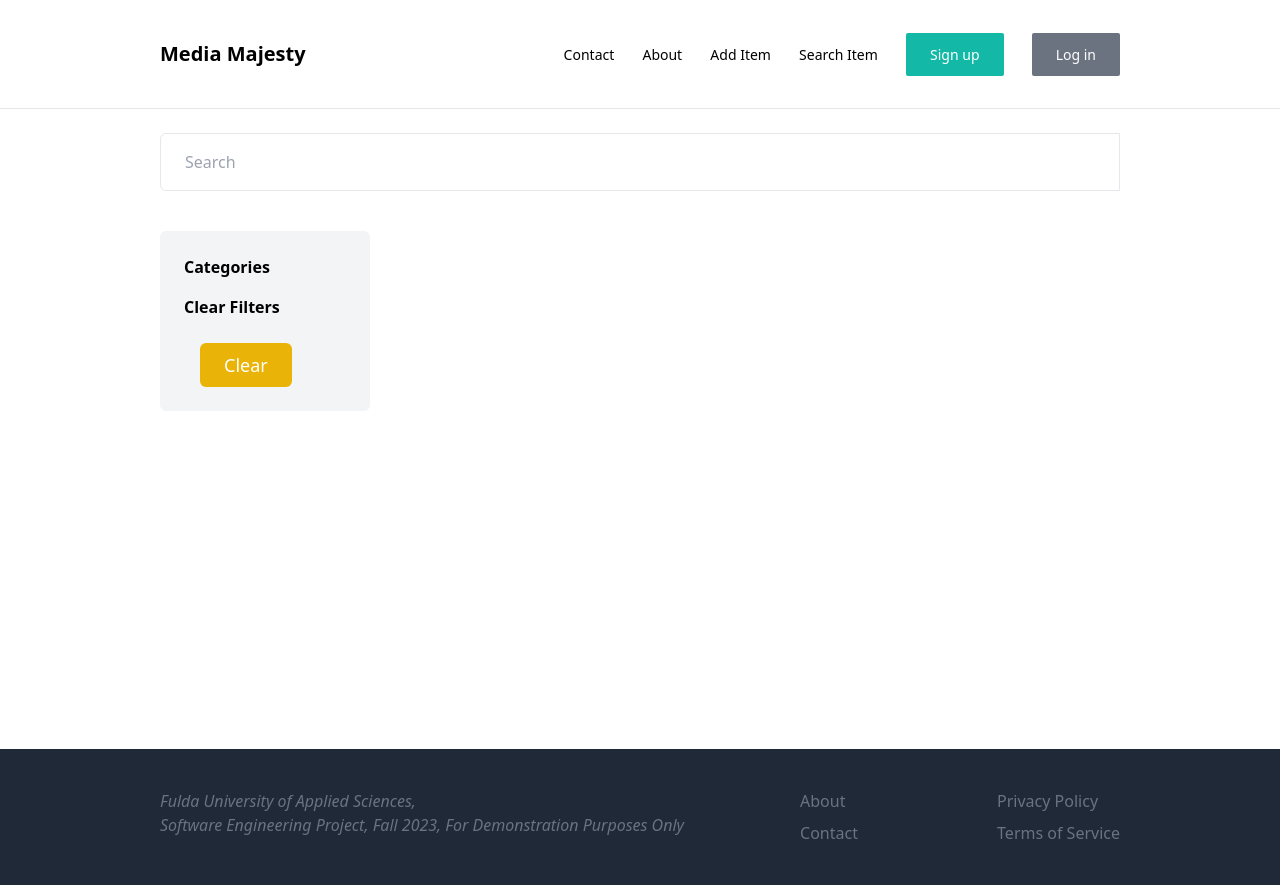
After one commit to Hochschule-Fulda-AI/media-majesty, a Django app: page /items/ in a window 1280 px wide. The commit adds this page. Run offline with Django 4.2, Linux system fonts and the light colour scheme; data that the repository does not hold is empty; some libraries are stand-ins or nearby versions.

Commit message:
add search and filtering functionality

```diff
--- a/mediamajesty/core/templates/core/base.html
+++ b/mediamajesty/core/templates/core/base.html
@@ -15,6 +15,7 @@
             <a href="{% url 'core:contact' %}" class="text-sm font-medium hover:text-gray-500">Contact</a>
             <a href="{% url 'core:about' %}" class="text-sm font-medium hover:text-gray-500">About</a>
             <a href="{% url 'items:add_new_item' %}" class="text-sm font-medium hover:text-gray-500">Add Item</a>
+            <a href="{% url 'items:items' %}" class="text-sm font-medium hover:text-gray-500">Search Item</a>
             {% if request.user.is_authenticated %}
             <a href="{% url 'dashboard:index' %}" class="text-sm font-medium hover:text-gray-500">Dashboard</a>
             <a href="{% url 'core:inbox' %}" class="text-sm font-medium hover:text-gray-500">Inbox</a>
--- /dev/null
+++ b/mediamajesty/items/templates/items/items.html
@@ -0,0 +1,44 @@
+{% extends 'core/base.html' %}
+
+{% block title %}Search items{% endblock %}
+
+{% block content %}
+<form action="{% url 'items:items' %}" class="w-full mb-10 flex items-center">
+    <input type="text" name="search" placeholder="Search" class ="py-4 px-6 border w-full rounded-l-md " value={{ query }}>
+</form>
+
+<div class="pb-6 grid grid-cols-4 gap-10">
+    <div class="col-span-1 bg-gray-100 p-6 rounded-md">
+        <p class="font-semibold">Categories</p>
+        <ul class="mt-4">
+            {% for category in categories %}
+            <li class="mb-2 p-4 {% if category.id == category_id %} bg-gray-200 {% endif %}">
+                <a href="{% url 'items:items' %}?search={{ search }}&category={{ category.id }}" class="text-gray-500 hover:text-gray-700">{{ category.name }}</a>
+            </li>
+            {% endfor %}
+        </ul>
+        <p class="font-semibold mt-4">Clear Filters</p>
+        <ul>
+            <li><a href="{% url 'items:items' %}" class="mt-6 ml-4 py-2 px-6 inline-block bg-yellow-500 hover:bg-yellow-600 rounded-md text-lg text-white font-medium">Clear</a></li>
+        </ul>
+    </div>
+
+    <div class="col-span-3">
+        <div class="grid grid-cols-3 gap-10">
+            {% for item in items %}
+            <div>
+                <a href="{% url 'items:index' item.id %}">
+                    <div>
+                        <img src="{{ item.thumbnail.url }}" class="rounded-t-xl" />
+                    </div>
+                    <div class="p-6 bg-white rounded-b-xl">
+                        <h2 class="text-2xl mb-2">{{ item.name }}</h2>
+                        <p class="text-gray-500">Price: {{ item.price }}€</p>
+                    </div>
+                </a>
+            </div>
+            {% endfor %}
+        </div>
+    </div>
+</div>
+{% endblock %}
--- a/mediamajesty/items/urls.py
+++ b/mediamajesty/items/urls.py
@@ -4,8 +4,9 @@ from . import views
 app_name = "items"
 
 urlpatterns = [
+        path("", views.items, name="items"),
+        path("add/", views.add_new_item, name="add_new_item"),
         path("<int:id>/", views.index, name="index"),
-        path("add/", views.add_new_item, name="add_new_item"),
         path("<int:id>/edit/", views.edit_item, name="edit_item"),
         path("<int:id>/delete/", views.delete_item, name="delete_item"),
 ]
--- a/mediamajesty/items/views.py
+++ b/mediamajesty/items/views.py
@@ -1,8 +1,33 @@
 from django.contrib.auth.decorators import login_required
 from django.shortcuts import render, redirect, get_object_or_404
+from django.db.models import Q
 
 from .forms import AddNewItemForm, EditItemForm
-from .models import Item
+from .models import Category, Item
+
+
+def items(request):
+    search = request.GET.get("search", "")
+    category_id = request.GET.get("category", 0)
+    categories = Category.objects.all()
+    items = Item.objects.filter(is_sold=False)
+
+    if category_id:
+        items = items.filter(category_id=category_id)
+
+    if search:
+        items = items.filter(Q(name__icontains=search) | Q(description__icontains=search))
+
+    return render(
+        request,
+        "items/items.html",
+        {
+            "items": items,
+            "search": search,
+            "categories": categories,
+            "category_id": int(category_id),
+        },
+    )
 
 
 def index(request, id):
```
